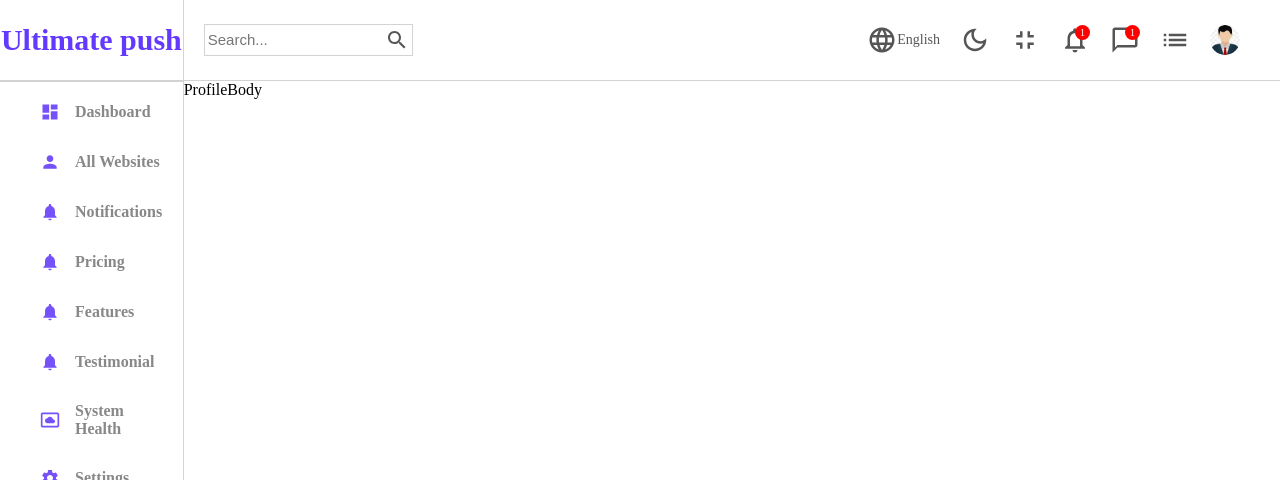
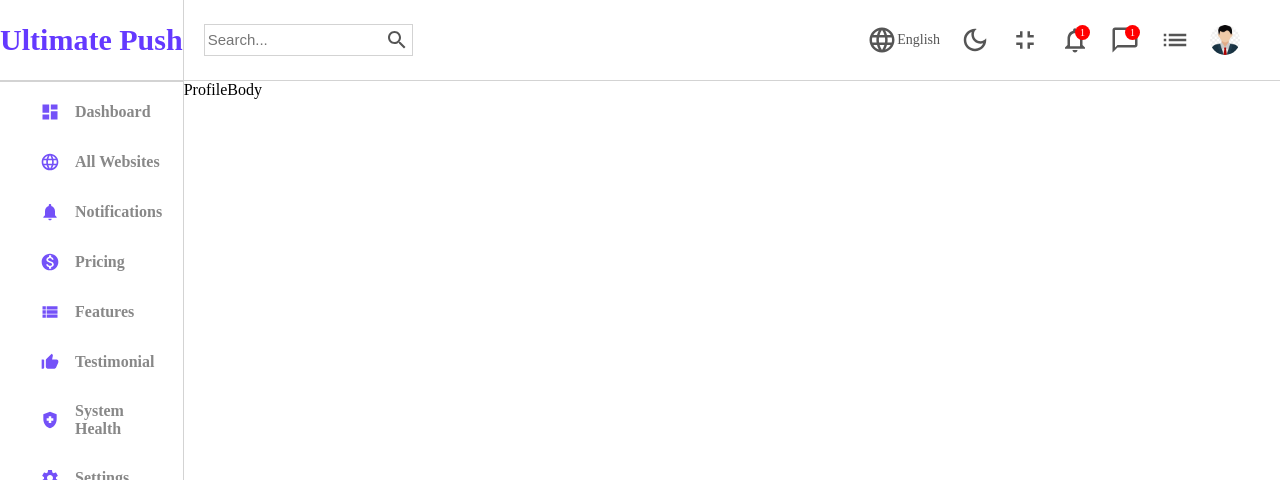
Before and after one commit to Pratik0192/ultimate-push-admin-panel-new, a React (Vite) app: page /profile in a window 1280 px wide. Shown: the top 480 px of the page. Built offline with nearby package versions, Linux system fonts and the light colour scheme.

Commit message:
changed icons

```diff
--- a/src/components/sidebar/Sidebar.jsx
+++ b/src/components/sidebar/Sidebar.jsx
@@ -1,9 +1,12 @@
-import React from 'react'
-import './Sidebar.scss'
+import React from 'react';
+import './Sidebar.scss';
 import DashboardIcon from '@mui/icons-material/Dashboard';
-import PersonIcon from '@mui/icons-material/Person';
+import LanguageIcon from '@mui/icons-material/Language';
 import NotificationsIcon from '@mui/icons-material/Notifications';
-import SettingsSystemDaydreamIcon from '@mui/icons-material/SettingsSystemDaydream';
+import MonetizationOnIcon from '@mui/icons-material/MonetizationOn';
+import ViewListIcon from '@mui/icons-material/ViewList';
+import ThumbUpAltIcon from '@mui/icons-material/ThumbUpAlt';
+import HealthAndSafetyIcon from '@mui/icons-material/HealthAndSafety';
 import SettingsIcon from '@mui/icons-material/Settings';
 import LogoutIcon from '@mui/icons-material/Logout';
 import AccountCircleIcon from '@mui/icons-material/AccountCircle';
@@ -11,87 +14,98 @@ import { Link } from 'react-router-dom';
 
 const Sidebar = () => {
   return (
-    <div className='sidebar'>
-      <div className='top'>
-        <span className="logo">Ultimate push</span>
+    <div className="sidebar">
+      <div className="top">
+        <span className="logo">Ultimate Push</span>
       </div>
       <hr />
       <div className="center">
         <ul>
-          <Link to='/dashboard' style={{textDecoration:'none'}}>
+          {/* Dashboard */}
+          <Link to="/dashboard" style={{ textDecoration: 'none' }}>
             <li>
-              <DashboardIcon className='icon'/>
+              <DashboardIcon className="icon" />
               <span>Dashboard</span>
             </li>
           </Link>
 
-
-          <Link to='/websites' style={{textDecoration:'none'}}>
+          {/* Websites */}
+          <Link to="/websites" style={{ textDecoration: 'none' }}>
             <li>
-              <PersonIcon className='icon' />
+              <LanguageIcon className="icon" />
               <span>All Websites</span>
             </li>
           </Link>
-          <Link to='/notification' style={{textDecoration:'none'}} >
+
+          {/* Notifications */}
+          <Link to="/notification" style={{ textDecoration: 'none' }}>
             <li>
-              <NotificationsIcon className='icon' />
+              <NotificationsIcon className="icon" />
               <span>Notifications</span>
             </li>
           </Link>
-          <Link to='/viewpricing' style={{textDecoration:'none'}} >
+
+          {/* Pricing */}
+          <Link to="/viewpricing" style={{ textDecoration: 'none' }}>
             <li>
-              <NotificationsIcon className='icon' />
+              <MonetizationOnIcon className="icon" />
               <span>Pricing</span>
             </li>
           </Link>
-          <Link to='/viewfeatures' style={{textDecoration:'none'}} >
+
+          {/* Features */}
+          <Link to="/viewfeatures" style={{ textDecoration: 'none' }}>
             <li>
-              <NotificationsIcon className='icon' />
+              <ViewListIcon className="icon" />
               <span>Features</span>
             </li>
           </Link>
-          <Link to='/viewtesti' style={{textDecoration:'none'}} >
+
+          {/* Testimonial */}
+          <Link to="/viewtesti" style={{ textDecoration: 'none' }}>
             <li>
-              <NotificationsIcon className='icon' />
+              <ThumbUpAltIcon className="icon" />
               <span>Testimonial</span>
             </li>
           </Link>
 
+          {/* System Health */}
           <li>
-            <SettingsSystemDaydreamIcon className='icon' />
+            <HealthAndSafetyIcon className="icon" />
             <span>System Health</span>
           </li>
-          <Link to='/settings' style={{textDecoration: 'none'}}>
+
+          {/* Settings */}
+          <Link to="/settings" style={{ textDecoration: 'none' }}>
             <li>
-              <SettingsIcon className='icon' />
+              <SettingsIcon className="icon" />
               <span>Settings</span>
             </li>
           </Link>
-          <Link to='/profile' style={{textDecoration:'none'}}>
+
+          {/* Profile */}
+          <Link to="/profile" style={{ textDecoration: 'none' }}>
             <li>
-              <AccountCircleIcon className='icon' />
+              <AccountCircleIcon className="icon" />
               <span>Profile</span>
             </li>
           </Link>
-          <Link to='/' style={{textDecoration:'none'}} >
+
+          {/* Log Out */}
+          <Link to="/" style={{ textDecoration: 'none' }}>
             <li>
-              <LogoutIcon className='icon' />
+              <LogoutIcon className="icon" />
               <span>Log Out</span>
             </li>
           </Link>
-
         </ul>
       </div>
       <div className="bottom">
-        <div className="colorOption">
-
-        </div>
-        <div className="colorOption">
-
-        </div>
+        <div className="colorOption"></div>
+        <div className="colorOption"></div>
       </div>
     </div>
-  )
-}
+  );
+};
 
-export default Sidebar
+export default Sidebar;
--- a/src/components/widget/Widget.jsx
+++ b/src/components/widget/Widget.jsx
@@ -5,6 +5,11 @@ import PersonOutlineOutlinedIcon from '@mui/icons-material/PersonOutlineOutlined
 import AccountBalanceWalletOutlinedIcon from '@mui/icons-material/AccountBalanceWalletOutlined';
 import ShoppingCartOutlinedIcon from '@mui/icons-material/ShoppingCartOutlined';
 import MonetizationOnOutlinedIcon from '@mui/icons-material/MonetizationOnOutlined';
+import LanguageOutlinedIcon from '@mui/icons-material/LanguageOutlined';
+import GroupOutlinedIcon from '@mui/icons-material/GroupOutlined';
+import CampaignOutlinedIcon from '@mui/icons-material/CampaignOutlined';
+import NotificationsOutlinedIcon from '@mui/icons-material/NotificationsOutlined';
+
 
 const Widget = ({ type, quantity }) => {
 
@@ -12,46 +17,47 @@ const Widget = ({ type, quantity }) => {
 
   const percentage = 20;
 
-  switch(type){
+  switch(type) {
     case "websites":
-      data={
+      data = {
         title: "Websites",
         isMoney: false,
         link: "See all Websites",
-        icon: <PersonOutlineOutlinedIcon className='icon' style={{color:'crimson', backgroundColor:'rgba(255, 0, 0, 0.2)'}} />,
+        icon: <LanguageOutlinedIcon className='icon' style={{ color: 'blue', backgroundColor: 'rgba(0, 0, 255, 0.2)' }} />,
         num: quantity
       };
       break;
     case "subscribers":
-      data={
+      data = {
         title: "Subscribers",
         isMoney: false,
-        link: "view all subscribers",
-        icon: <ShoppingCartOutlinedIcon className='icon' style={{color:'goldenrod', backgroundColor:'rgba(255, 0, 0, 0.2)'}} />,
+        link: "View all Subscribers",
+        icon: <GroupOutlinedIcon className='icon' style={{ color: 'goldenrod', backgroundColor: 'rgba(255, 223, 0, 0.2)' }} />,
         num: quantity
       };
       break;
     case "campaigns":
-    data={
+      data = {
         title: "Campaigns",
         isMoney: true,
-      link: "View all campaigns",
-      icon: <MonetizationOnOutlinedIcon className='icon' style={{color:'green', backgroundColor:'rgba(255, 0, 0, 0.2)'}} />,
+        link: "View all Campaigns",
+        icon: <CampaignOutlinedIcon className='icon' style={{ color: 'green', backgroundColor: 'rgba(0, 255, 0, 0.2)' }} />,
         num: quantity
       };
       break;
     case "notifications":
-    data={
+      data = {
         title: "Notifications",
-      isMoney: true,
-      link: "view notifications",
-      icon: <AccountBalanceWalletOutlinedIcon className='icon' style={{color:'purple', backgroundColor:'rgba(255, 0, 0, 0.2)'}} />,
+        isMoney: false,
+        link: "View Notifications",
+        icon: <NotificationsOutlinedIcon className='icon' style={{ color: 'purple', backgroundColor: 'rgba(128, 0, 128, 0.2)' }} />,
         num: quantity
       };
       break;
     default:
       break;
   }
+
 
   return (
     <div className='widget'>
--- a/src/pages/list/List.jsx
+++ b/src/pages/list/List.jsx
@@ -3,6 +3,7 @@ import './List.scss'
 import Sidebar from '../../components/sidebar/Sidebar'
 import Navbar from '../../components/navbar/Navbar'
 import Datatable from '../../components/datatable/Datatable'
+import { Table } from '@mui/material'
 
 const List = () => {
   return (
@@ -10,7 +11,7 @@ const List = () => {
       <Sidebar />
       <div className="listContainer">
         <Navbar/>
-        <Datatable/>
+        <Table />
       </div>
     </div>
   )
```
Lines whose indentation alone changed are shown as unchanged.
